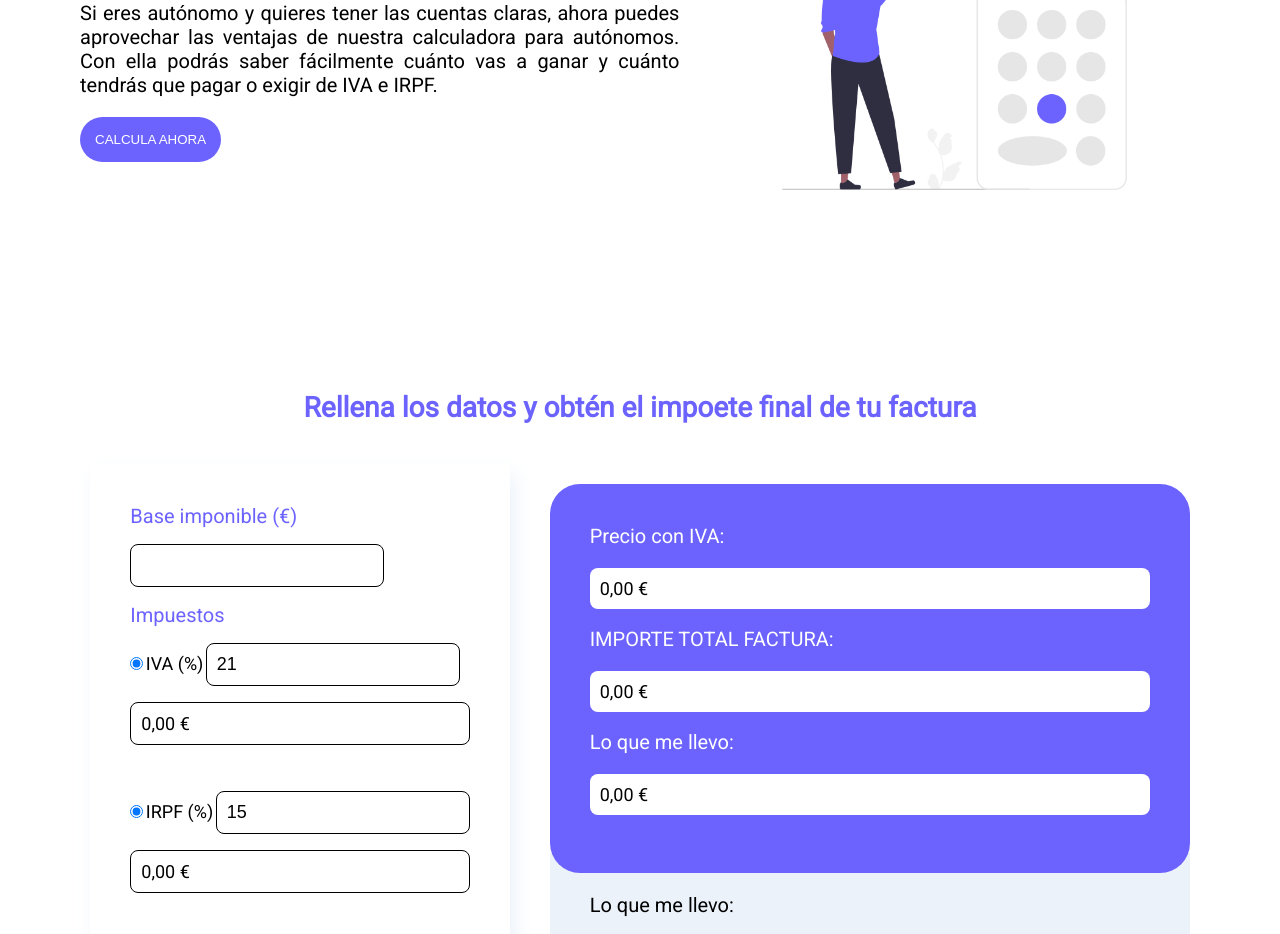
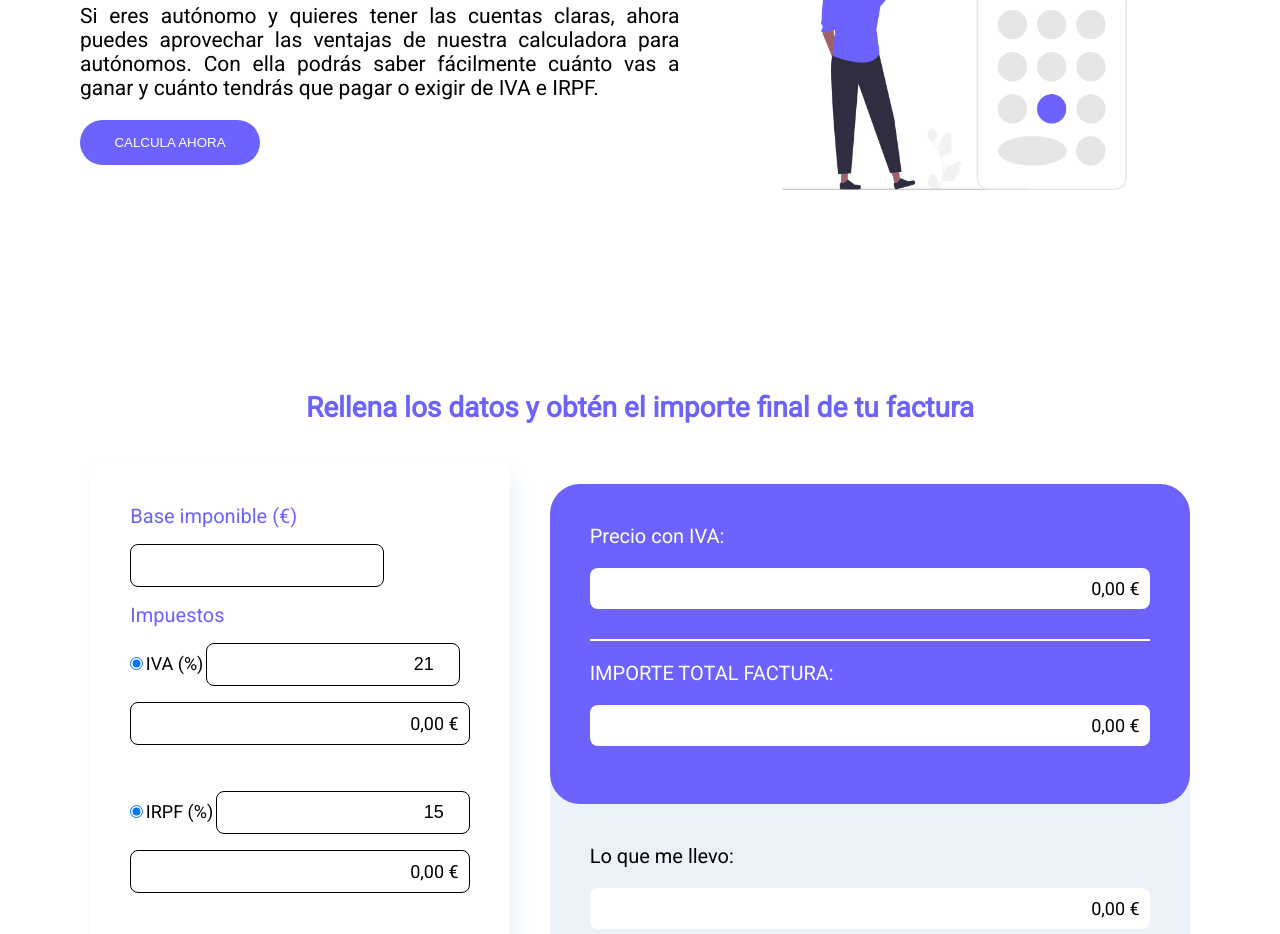
Before and after one commit to lupeMorales/calculadora-autonomos, a website: page public/index.html in a window 1280 px wide. Shown: the part 213-1147 px from the top of the page. Drawn offline with Linux system fonts and the light colour scheme.

Commit message:
add border style

```diff
--- a/public/index.html
+++ b/public/index.html
@@ -16,9 +16,9 @@
     <div class="page">
       <header class="page__header">
         <div class="page__header--info">
-          <h1>Calculadora de los Autonomos</h1>
+          <h1>Calculadora de los Autónomos</h1>
           <p>Si eres autónomo y quieres tener las cuentas claras, ahora puedes aprovechar las ventajas de nuestra calculadora para autónomos. Con ella podrás saber fácilmente cuánto vas a ganar y cuánto tendrás que pagar o exigir de IVA e IRPF.</p>
-          <button>calcula ahora</button>
+          <button>calcula  ahora</button>
         </div>
         <div class="page__header--image">
           <img src="./assets/images/calculator3.png" alt="calculadora" />
@@ -27,31 +27,31 @@
 
       <main class="page__main">
         <h2 class="title">
-          Rellena los datos y obtén el impoete final de tu factura
+          Rellena los datos y obtén el importe final de tu factura
         </h2>
         <div class="calculator">
           <section class="calculator__data">
             <form class="form">
               <fieldset class="form__fieldset">
                 <legend class="form__title">Base imponible (€)</legend>
-                <input type="text" id="tax-base" />
+                <input type="text" id="tax-base" class="js-tax-base" />
               </fieldset>
 
               <fieldset class="form__fieldset">
                 <legend class="form__title">Impuestos</legend>
                 <div class="form__fieldset--section">
-                  <input type="radio" id="iva" checked="checked"/>
+                  <input type="radio" id="iva" checked="checked" />
                   <label for="iva">IVA (%)</label>
-                  <input type="number" value="21" />
-                  <p class="form__result">0,00 €</p>
+
+                  <input type="number" value="21" class="js-iva" />
+                  <p class="form__result js-iva-result">0,00 €</p>
                 </div>
                 <div class="form__fieldset--section">
                   <input type="radio" id="irpf" checked="checked" />
                   <label for="irpf">IRPF (%)</label>
-                <input type="number"  value="15" />
-                <p class="form__result">0,00 €</p>
+                  <input type="number" value="15" class="js-irpf" />
+                  <p class="form__result js-irpf-result">0,00 €</p>
                 </div>
-
               </fieldset>
             </form>
           </section>
@@ -59,20 +59,14 @@
             <section class="calculator__result">
               <p class="calculator__result--title">Precio con IVA:</p>
               <p class="calculator__result--total">0,00 €</p>
-              <p class="calculator__result--title"">IMPORTE TOTAL FACTURA:</p>
-              <p class="calculator__result--total">0,00 €</p>
-              <p class="calculator__result--title"">Lo que me llevo:</p>
+              <p class="calculator__result--title">IMPORTE TOTAL FACTURA:</p>
               <p class="calculator__result--total">0,00 €</p>
             </section>
             <section class="calculator__final">
               <p class="calculator__final--title">Lo que me llevo:</p>
               <p class="calculator__result--total">0,00 €</p>
-              </section></div>
-
-
-
-
-
+            </section>
+          </div>
         </div>
       </main>
 
--- a/src/scss/layout/_header.scss
+++ b/src/scss/layout/_header.scss
@@ -9,14 +9,15 @@
 
   h1 {
     margin-bottom: 20px;
-    font-size: 3rem;
+    font-size: 3.5rem;
   }
   p {
     margin-bottom: 20px;
-    font-size: 2rem;
+    font-size: 2.1rem;
     text-align: justify;
   }
   button {
+    width: 180px;
     padding: 15px;
     border: none;
     border-radius: 40px;
@@ -40,5 +41,11 @@
   @media all and (min-width: 1440px) {
     margin: 0 auto;
     width: 60%;
+    h1 {
+      font-size: 5rem;
+    }
+    p {
+      font-size: 3rem;
+    }
   }
 }
--- a/src/scss/layout/_main.scss
+++ b/src/scss/layout/_main.scss
@@ -44,6 +44,7 @@
       font-size: 1.8rem;
       border: 1px solid black;
       border-radius: 8px;
+      text-align: end;
     }
 
     &__result {
@@ -51,6 +52,7 @@
       font-size: 1.8rem;
       border: 1px solid black;
       border-radius: 8px;
+      text-align: end;
     }
   }
   .calculator__result {
@@ -60,6 +62,12 @@
     background-color: $color-primary;
     border-radius: 30px;
     z-index: 5;
+
+    p:nth-child(3) {
+      margin-top: 30px;
+      padding-top: 20px;
+      border-top: 2px solid white;
+    }
 
     &--title {
       font-size: 2rem;
@@ -71,6 +79,7 @@
       font-size: 1.8rem;
       border-radius: 8px;
       background-color: white;
+      text-align: end;
     }
 
     @media all and (min-width: 768px) {
@@ -83,6 +92,7 @@
     background-color: $color-secondary;
     border-radius: 0 0 30px 30px;
     &--title {
+      padding-top: 20px;
       font-size: 2rem;
       color: black;
     }
```
Also changed, not shown: src/html/index.html (+2 -2 lines), src/html/partials/main.html (+11 -17 lines), public/assets/css/main.css, 1 other file. Lines whose indentation alone changed are shown as unchanged.
